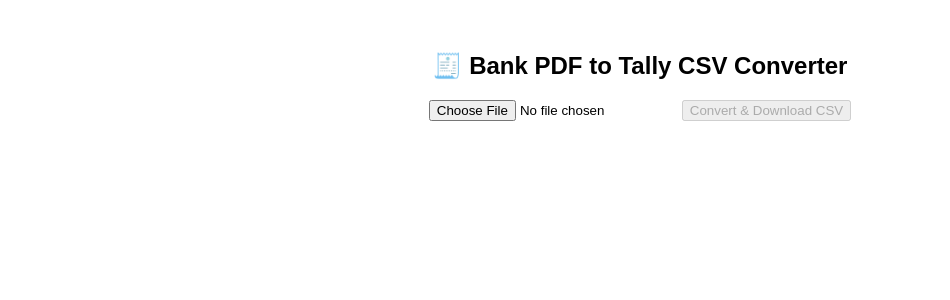
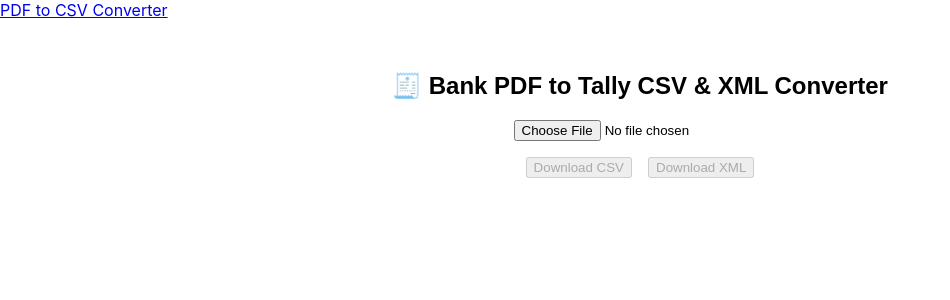
Before and after one commit to omprakash-dwivedi28/pdf-to-tally-frontend, a React (Create React App) app: page /pdftocsv in a window 1280 px wide. Shown: the top 300 px of the page, without its empty margins (0-950 px from the left). Built offline with nearby package versions, Linux system fonts and the light colour scheme.

Commit message:
Add xml conversion also

```diff
--- a/package.json
+++ b/package.json
@@ -9,6 +9,7 @@
     "@testing-library/user-event": "^13.5.0",
     "react": "^19.1.0",
     "react-dom": "^19.1.0",
+    "react-router-dom": "^7.6.2",
     "react-scripts": "5.0.1",
     "web-vitals": "^2.1.4"
   },
--- a/src/App.js
+++ b/src/App.js
@@ -1,67 +1,29 @@
-// 📄 src/App.js
-import React, { useState } from "react";
+// src/App.jsx
+import { BrowserRouter as Router, Routes, Route } from 'react-router-dom';
+// import HomePage from './pages/HomePage';
+// import AboutPage from './pages/AboutPage';
+// import NotFoundPage from './pages/NotFoundPage';
+import Navbar from './components/Navbar';
+// import Footer from './components/Footer';
+import PdfToCsv from './pages/PdfToCsv'; // Importing PdfToCsv component
 
 function App() {
-  const [file, setFile] = useState(null);
-  const [loading, setLoading] = useState(false);
-
-  const handleFileChange = (e) => {
-    setFile(e.target.files[0]);
-
-  };
-
-  const handleUpload = async () => {
-    if (!file) return alert("Please select a PDF file");
-
-    const formData = new FormData();
-    formData.append("file", file);
-
-    console.log("Uploading formData:", formData);
-
-    setLoading(true);
-    try {
-
-       const response = await fetch("https://railsetu.in:5000/convert/pdf", {
-       method: "POST",
-        body: formData,
-       });
-
-
-      if (!response.ok) throw new Error("Conversion failed");
-
-      const blob = await response.blob();
-      const url = window.URL.createObjectURL(blob);
-
-      const a = document.createElement("a");
-      a.href = url;
-      a.download = "tally-ledger.csv";
-      document.body.appendChild(a);
-      a.click();
-      a.remove();
-    } catch (err) {
-      alert("Error: " + err.message);
-    } finally {
-      setLoading(false);
-    }
-  };
-
   return (
-    <div style={styles.container}>
-      <h2>🧾 Bank PDF to Tally CSV Converter</h2>
-      <input type="file" accept="application/pdf" onChange={handleFileChange} />
-      <button onClick={handleUpload} disabled={loading || !file}>
-        {loading ? "Converting..." : "Convert & Download CSV"}
-      </button>
-    </div>
+    <Router>
+      <div className="min-h-screen flex flex-col">
+        <Navbar />
+        <main className="flex-grow">
+          <Routes>
+            {/* <Route path="/" element={<PdfToCsv />} /> */}
+            <Route path="/pdftocsv" element={<PdfToCsv />} />
+            {/* <Route path="/about" element={<AboutPage />} /> */}
+            {/* <Route path="*" element={<NotFoundPage />} /> */}
+          </Routes>
+        </main>
+        {/* <Footer /> */}
+      </div>
+    </Router>
   );
 }
 
-const styles = {
-  container: {
-    padding: "2rem",
-    fontFamily: "Arial",
-    textAlign: "center",
-  },
-};
-
 export default App;
--- /dev/null
+++ b/src/components/Navbar.jsx
@@ -0,0 +1,51 @@
+// src/components/Navbar.jsx
+import { Link, NavLink } from 'react-router-dom';
+
+const Navbar = () => {
+  return (
+    <nav className="bg-white shadow-md px-6 py-4">
+      <div className="max-w-7xl mx-auto flex justify-between items-center">
+        {/* Logo */}
+        <Link to="/pdftocsv" className="text-2xl font-bold text-blue-600">
+          PDF to CSV Converter
+        </Link>
+
+        {/* Navigation Links */}
+        {/* <div className="space-x-4">
+          <NavLink
+            to="/pdftoxml"
+            className={({ isActive }) =>
+              isActive
+                ? 'text-blue-600 font-medium'
+                : 'text-gray-600 hover:text-blue-600'
+            }
+          >
+            PDF TO XML
+          </NavLink>
+          <NavLink
+            to="/about"
+            className={({ isActive }) =>
+              isActive
+                ? 'text-blue-600 font-medium'
+                : 'text-gray-600 hover:text-blue-600'
+            }
+          >
+            About
+          </NavLink>
+          <NavLink
+            to="/contact"
+            className={({ isActive }) =>
+              isActive
+                ? 'text-blue-600 font-medium'
+                : 'text-gray-600 hover:text-blue-600'
+            }
+          >
+            Contact
+          </NavLink>
+        </div> */}
+      </div>
+    </nav>
+  );
+};
+
+export default Navbar;
--- /dev/null
+++ b/src/pages/PdfToCsv.jsx
@@ -0,0 +1,77 @@
+import React, { useState } from "react";
+
+function PdfToCsvAndXml() {
+  const [file, setFile] = useState(null);
+  const [loadingCsv, setLoadingCsv] = useState(false);
+  const [loadingXml, setLoadingXml] = useState(false);
+
+  const handleFileChange = (e) => {
+    setFile(e.target.files[0]);
+  };
+
+  const handleConvert = async (format) => {
+    if (!file) return alert("Please select a PDF file");
+
+    const formData = new FormData();
+    formData.append("file", file);
+
+    const endpoint =
+      format === "csv"
+        ? "http://localhost:5000/convert/pdf"
+        : "http://localhost:5000/convert/xml";
+
+    if (format === "csv") setLoadingCsv(true);
+    else setLoadingXml(true);
+
+    try {
+      const response = await fetch(endpoint, {
+        method: "POST",
+        body: formData,
+      });
+
+      if (!response.ok) throw new Error("Conversion failed");
+
+      const blob = await response.blob();
+      const url = window.URL.createObjectURL(blob);
+      const a = document.createElement("a");
+
+      a.href = url;
+      a.download = `tally-ledger.${format}`;
+      document.body.appendChild(a);
+      a.click();
+      a.remove();
+    } catch (err) {
+      alert("Error: " + err.message);
+    } finally {
+      if (format === "csv") setLoadingCsv(false);
+      else setLoadingXml(false);
+    }
+  };
+
+  return (
+    <div style={styles.container}>
+
+      <h2>🧾 Bank PDF to Tally CSV & XML Converter</h2>
+      <input type="file" accept="application/pdf" onChange={handleFileChange} />
+
+      <div style={{ marginTop: "1rem" }}>
+        <button onClick={() => handleConvert("csv")} disabled={loadingCsv || !file}>
+          {loadingCsv ? "Converting..." : "Download CSV"}
+        </button>
+        <button onClick={() => handleConvert("xml")} disabled={loadingXml || !file} style={{ marginLeft: "1rem" }}>
+          {loadingXml ? "Converting..." : "Download XML"}
+        </button>
+      </div>
+    </div>
+  );
+}
+
+const styles = {
+  container: {
+    padding: "2rem",
+    fontFamily: "Arial",
+    textAlign: "center",
+  },
+};
+
+export default PdfToCsvAndXml;
```
Also changed, not shown: src/pages/PdfToXml.jsx (added), 1 other file (tests, documents, lock files or other folders).
